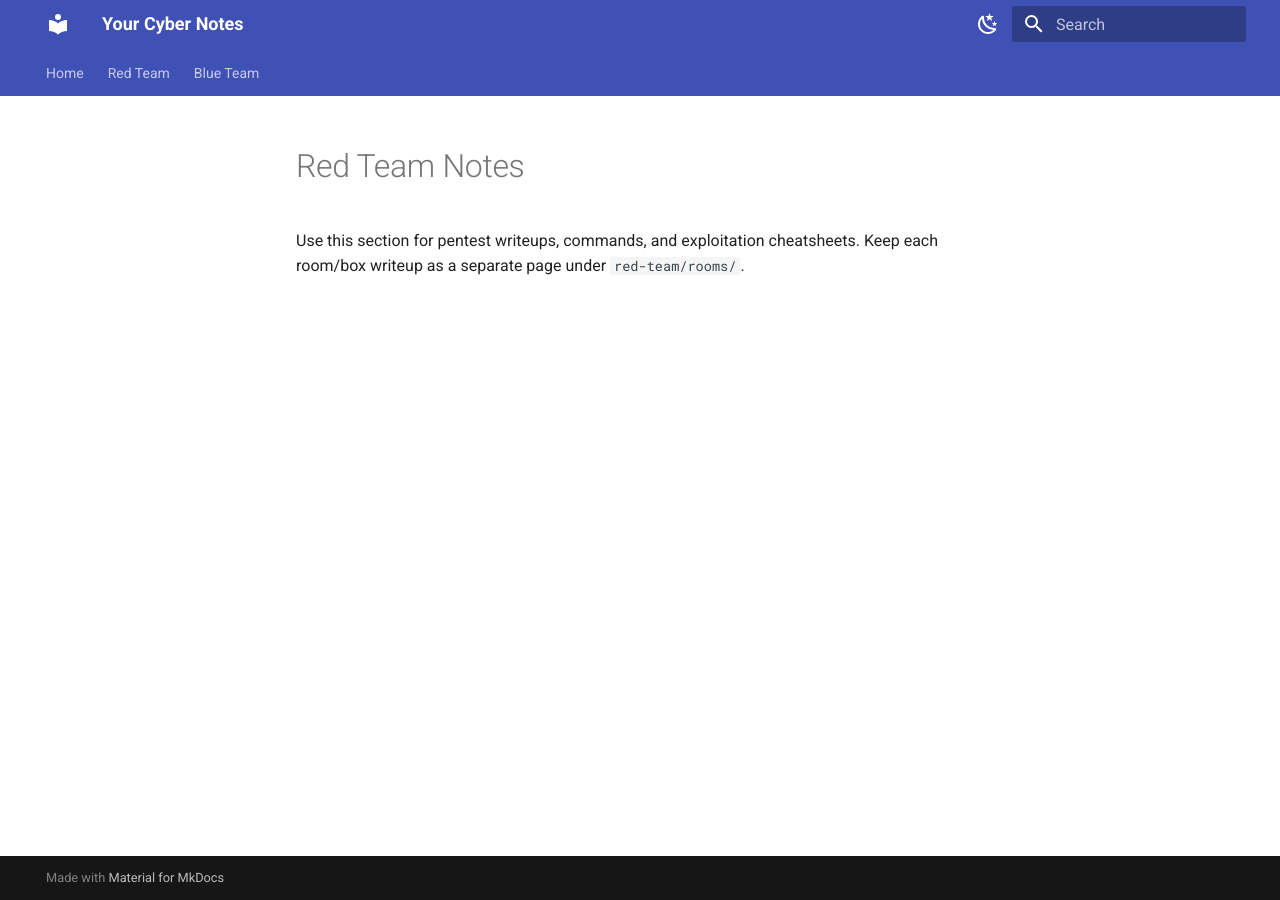
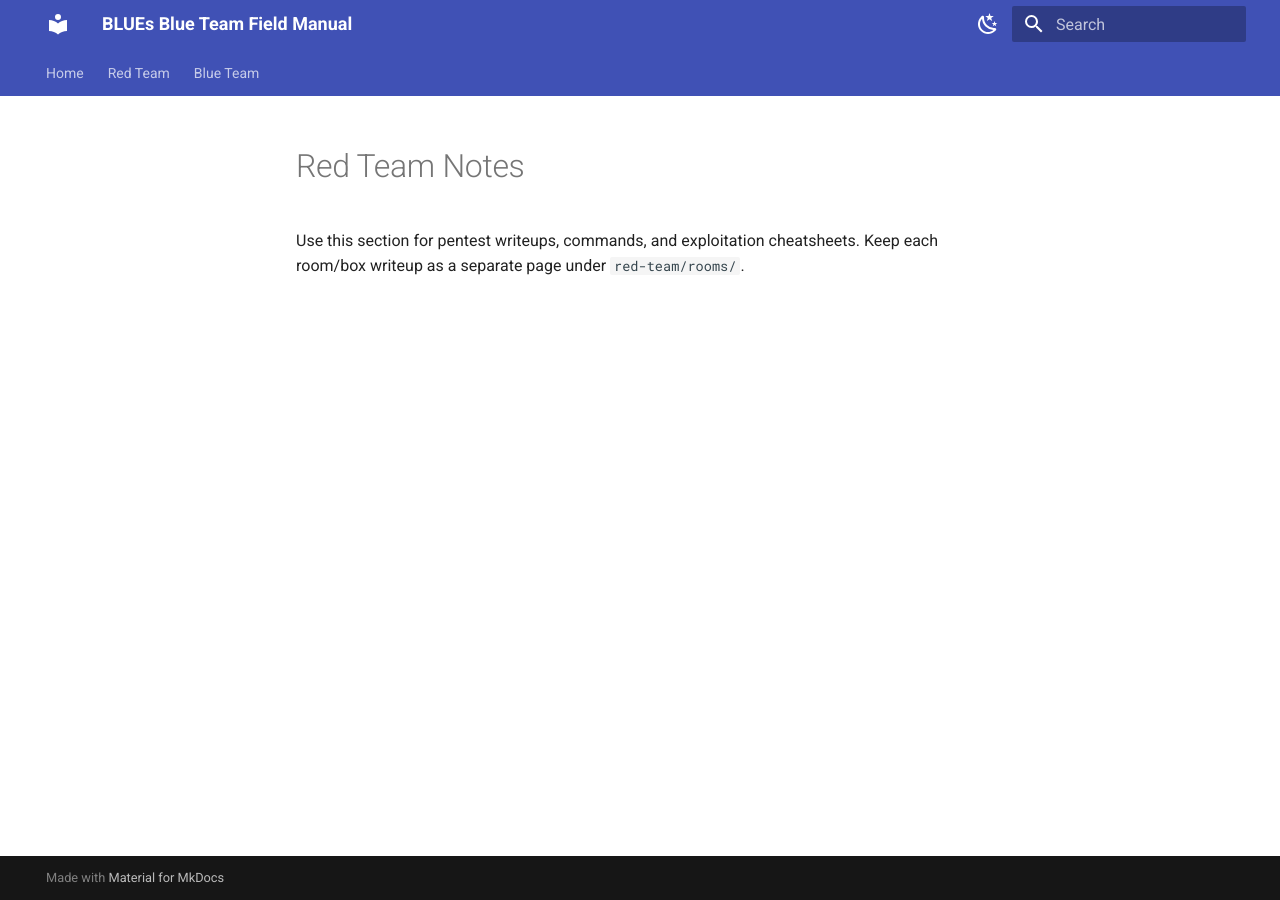
Before and after one commit to BLUE-ps1/BLUES-Blue-Team-Field-Manual, an MkDocs documentation site: the page built from docs/red-team/readme.md, in a window 1280 px wide. Built offline with MkDocs 1.6.1 and Material for MkDocs 9.7.7, drawn with Linux system fonts in a browser that asks for light colours.

Commit message:
Update mkdocs.yml

```diff
--- a/mkdocs.yml
+++ b/mkdocs.yml
@@ -1,4 +1,4 @@
-site_name: "Your Cyber Notes"
+site_name: "BLUEs Blue Team Field Manual"
 theme:
   name: material
   features:
```
